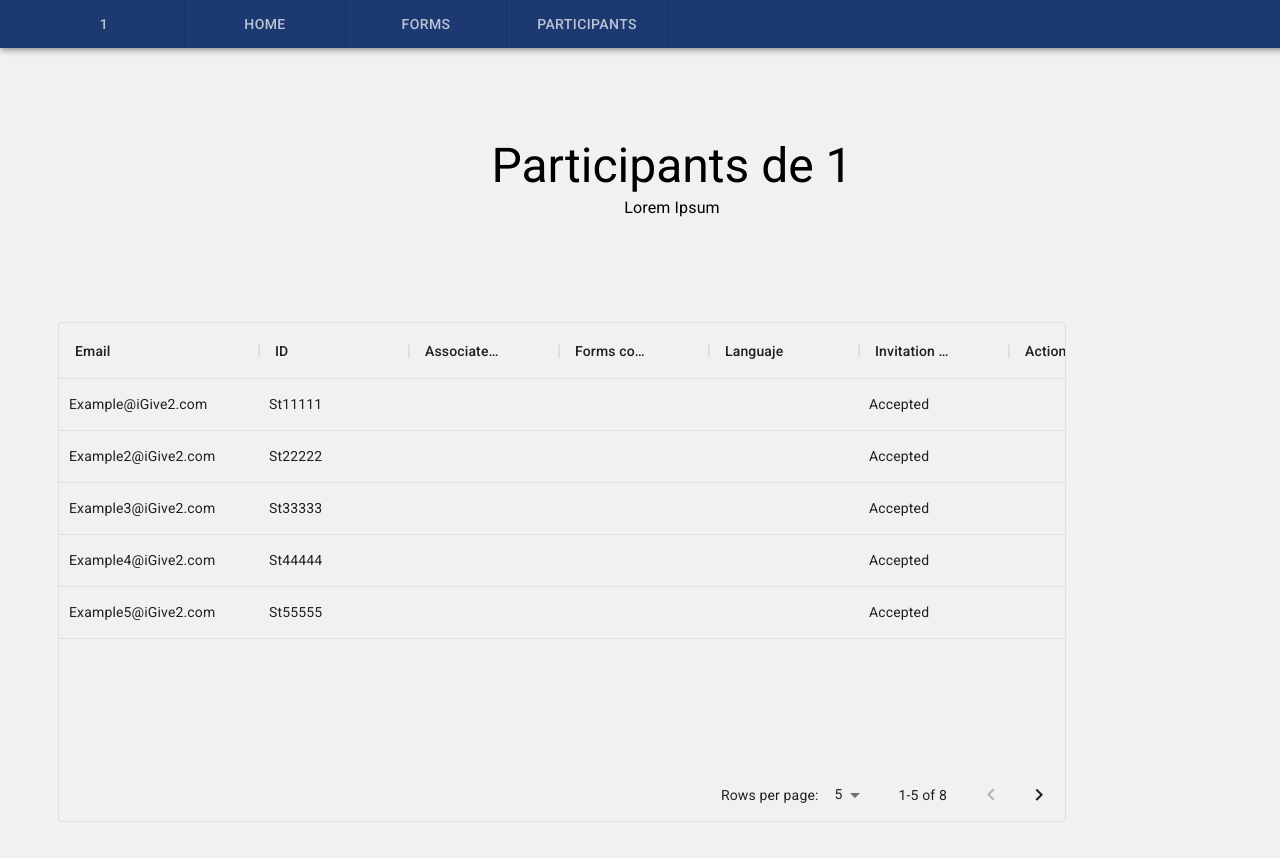
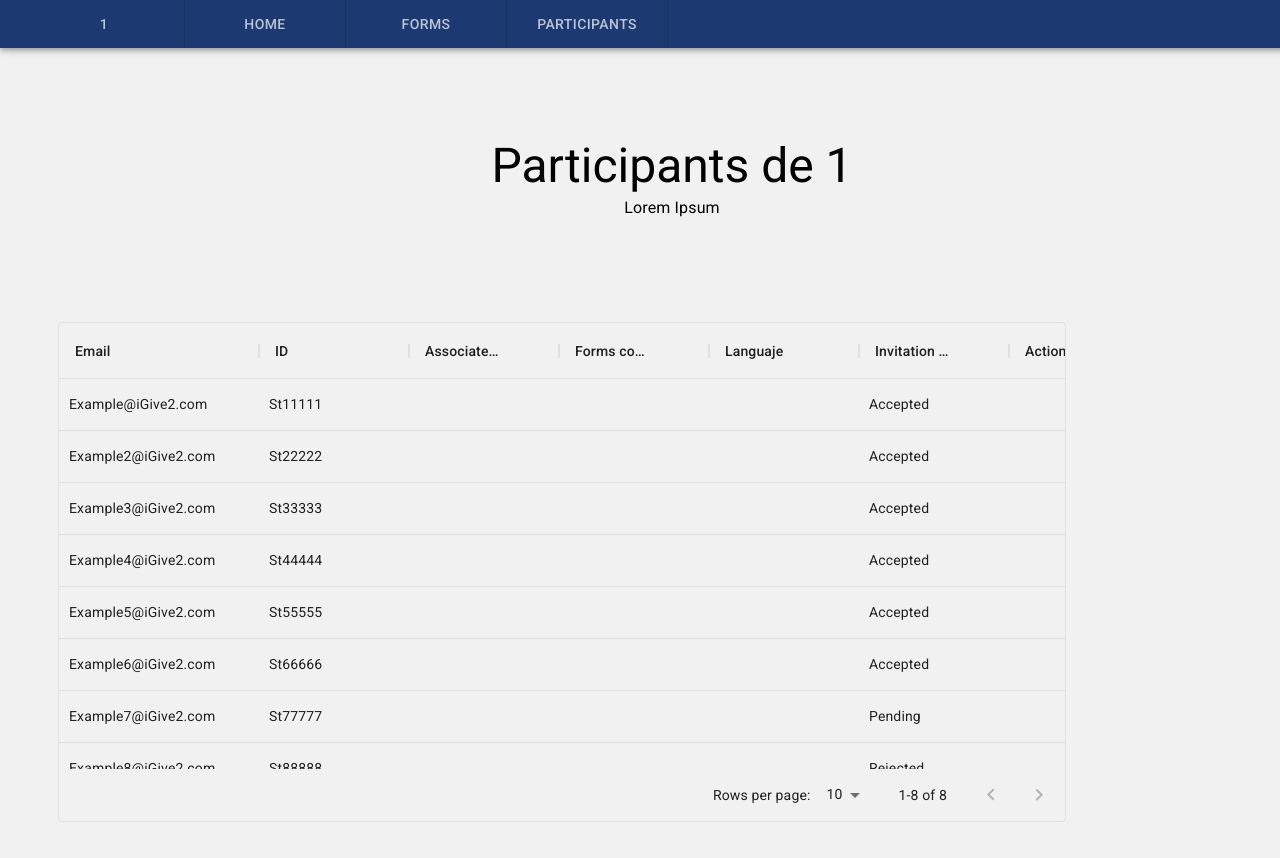
Before and after one commit to JRomeroSuarez/openmrs, a React (Create React App) app: page /study/1/participants in a window 1280 px wide. Shown: the top 858 px of the page. Built offline with nearby package versions, Linux system fonts and the light colour scheme.

Commit message:
Changed rowsPerPage

```diff
--- a/src/components/DataTable/DataTable.js
+++ b/src/components/DataTable/DataTable.js
@@ -16,7 +16,7 @@ const useStyles = makeStyles((theme) => ({
 const DataTable = ({rows, columns}) => {
     const classes = useStyles();
 
-    const [pageSize, setPageSize] = React.useState(5);
+    const [pageSize, setPageSize] = React.useState(10);
     const handlePageSizeChange = (params) => {
         setPageSize(params.pageSize);
     };
@@ -25,7 +25,7 @@ const DataTable = ({rows, columns}) => {
         <div className={classes.table}>
             <DataGrid pageSize={pageSize}
                       onPageSizeChange={handlePageSizeChange}
-                      rowsPerPageOptions={[5, 10, 20]} pagination rows={rows} columns={columns}/>
+                      rowsPerPageOptions={[10, 20, 30]} pagination rows={rows} columns={columns}/>
         </div>
     )
 }
```
